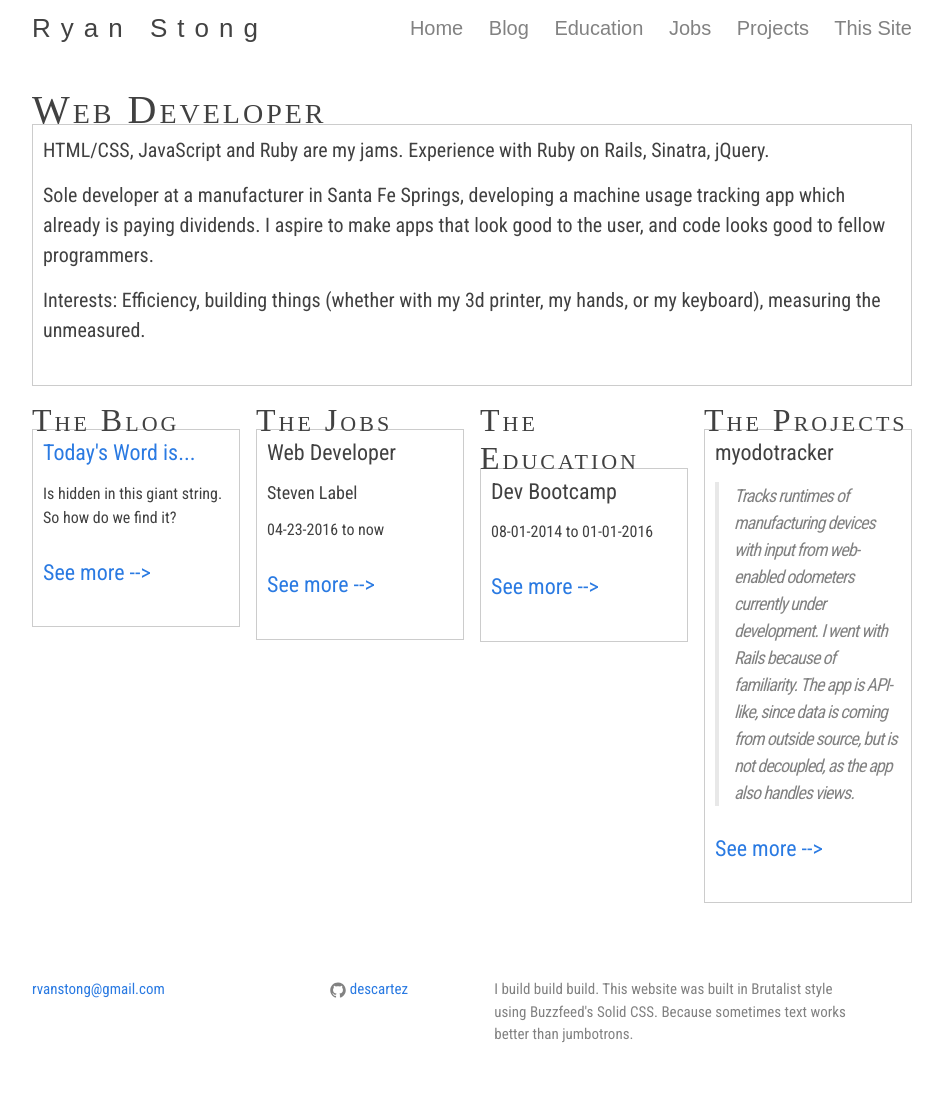
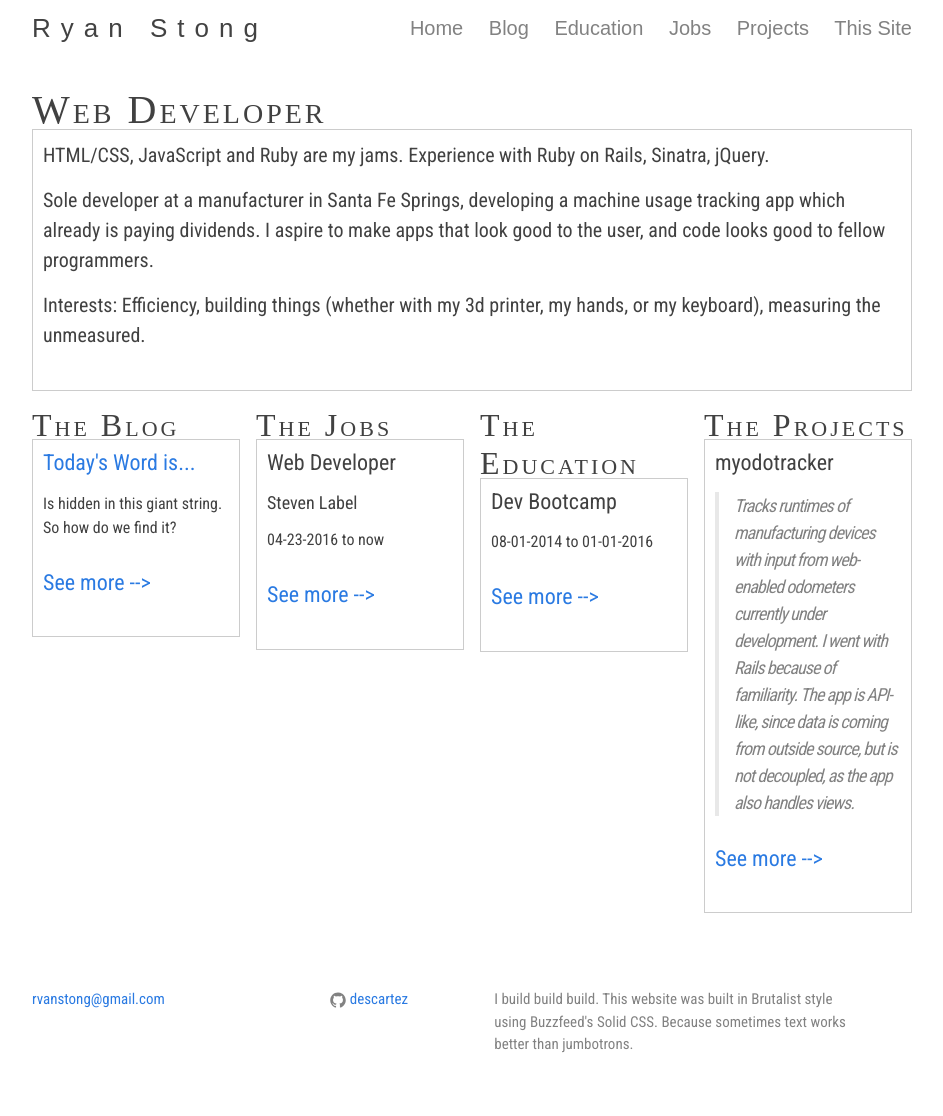
Before and after one commit to descartez/descartez.github.io, a Jekyll site: the page built from index.html, in a window 1280 px wide. Shown: the whole page, without its empty margins (168-1111 px from the left). Built offline with Jekyll 4.4.1, drawn with Linux system fonts in a browser that asks for light colours; some web fonts are replaced.

```diff
--- a/_sass/_layout.scss
+++ b/_sass/_layout.scss
@@ -20,15 +20,6 @@
     &,
     &:visited {
         color: $grey-color-dark;
-    }
-}
-
-.second-nav {
-    text-align: center;
-    margin-top: -20px;
-    .page-link {
-        color: $grey-color;
-        margin-right: 20px;
     }
 }
 
@@ -173,13 +164,13 @@
 /**
  * Page content
  */
- .page-content {
+.page-content {
     padding: $spacing-unit 0;
 }
 
 .page-heading {
     font-size: 20px;
-    margin-bottom: -10px;
+    margin-bottom: -5px;
     font-size: 2em;
     font-family: 'Inconsolata';
     letter-spacing: 3px;
@@ -212,7 +203,7 @@
 /**
  * Posts
  */
- .post-header {
+.post-header {
     margin-bottom: $spacing-unit;
 }
 
```
